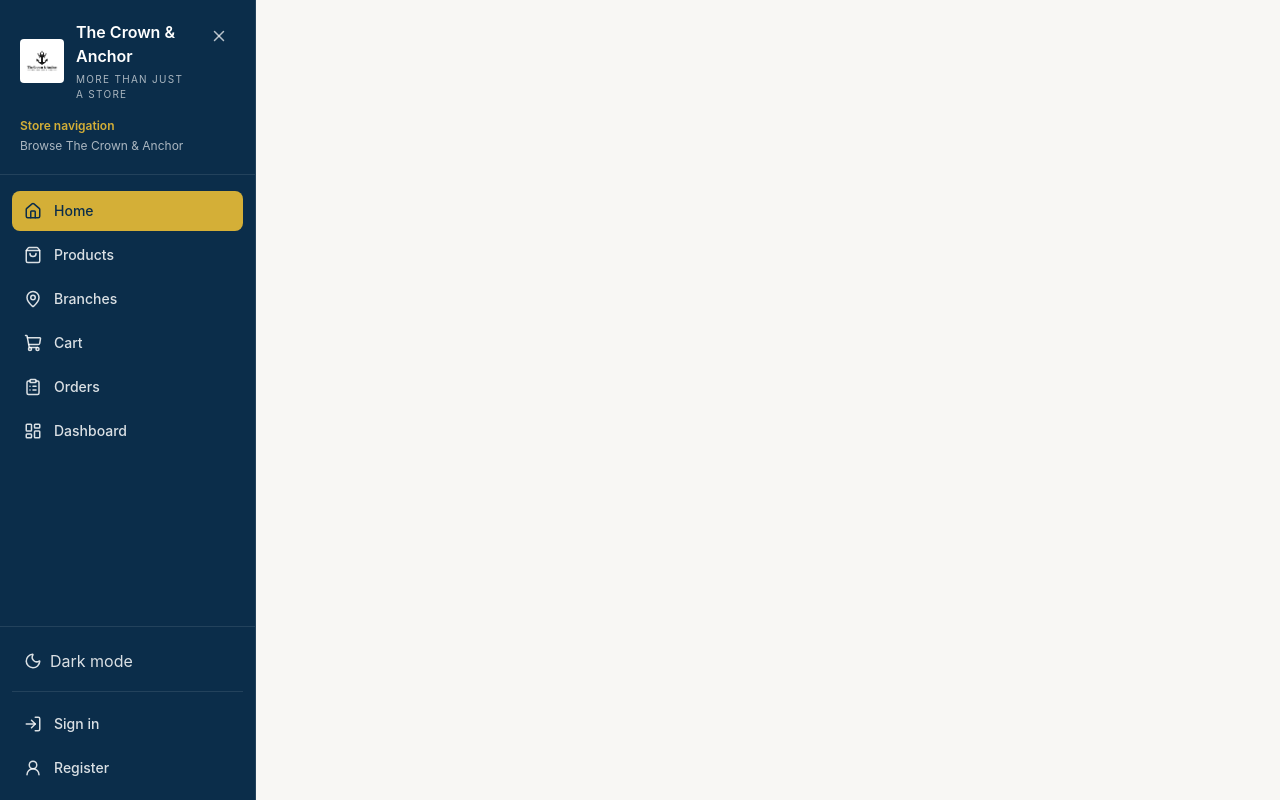
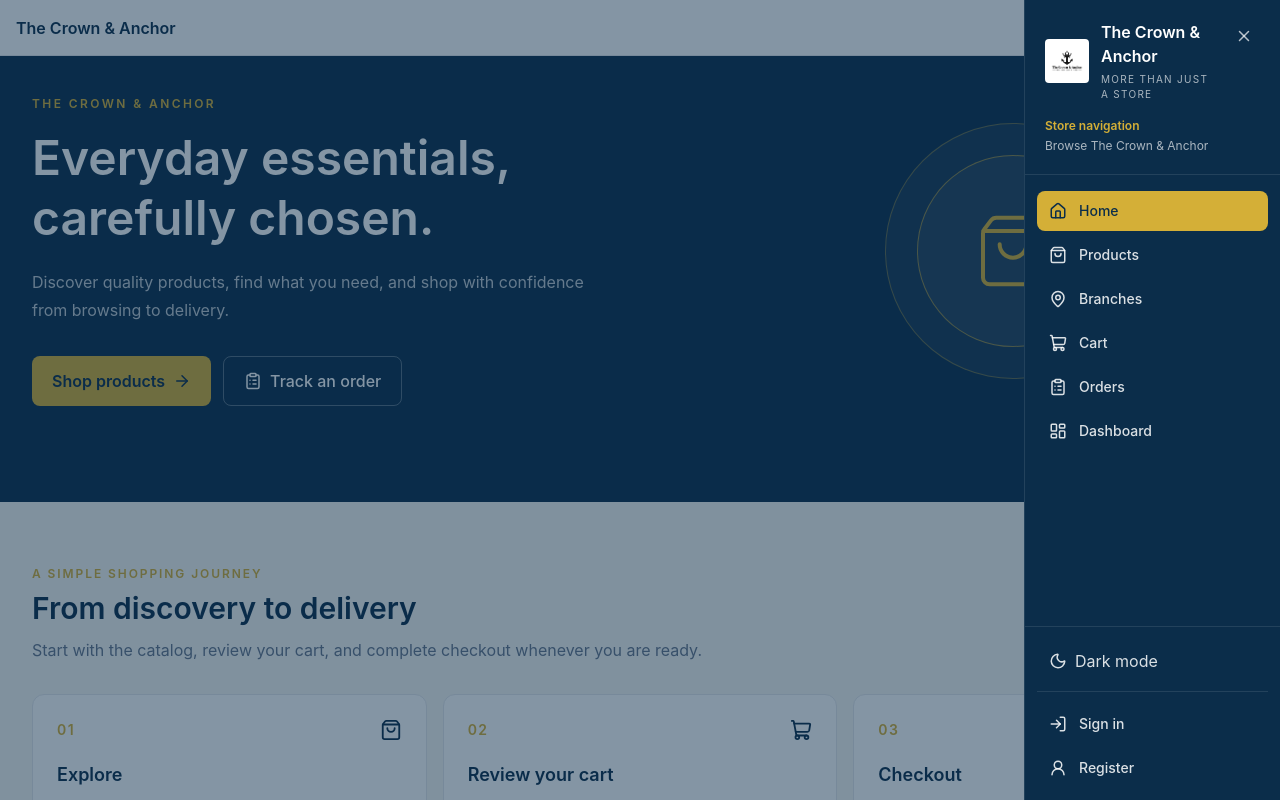
Before and after one commit to reham0138/store-app-, a React (Vite) app in the folder frontend/: page / in a window 1280 px wide. Both pictures are taken after a click on the button "Open store navigation". Shown: the top 800 px of the page. Built offline with nearby package versions, Linux system fonts and the light colour scheme.

Commit message:
fix: make storefront navigation a right-side toggle drawer

```diff
--- a/frontend/src/shared/components/NavBar.tsx
+++ b/frontend/src/shared/components/NavBar.tsx
@@ -7,12 +7,12 @@ import {
   LogOut,
   MapPin,
   Menu,
-  X,
   ShoppingCart,
   ShoppingBag,
   UserRound,
+  X,
 } from "lucide-react";
-import { Link } from "react-router-dom";
+import { Link, useLocation } from "react-router-dom";
 
 import DashboardSidebar from "./dashboard/DashboardSidebar";
 import type { DashboardSidebarItem } from "./dashboard/DashboardSidebar";
@@ -23,6 +23,12 @@ export default function NavBar() {
   const { totalItems } = useCart();
   const { user, logout } = useAuth();
   const [isOpen, setIsOpen] = useState(false);
+  const location = useLocation();
+
+  useEffect(() => {
+    setIsOpen(false);
+  }, [location.pathname]);
+
   useEffect(() => {
     if (!isOpen) return;
     const closeOnEscape = (event: KeyboardEvent) => {
@@ -74,8 +80,12 @@ export default function NavBar() {
         onClose={() => setIsOpen(false)}
         footer={footer}
         navigationLabel="Store navigation"
+        side="right"
+        desktopPersistent={false}
       />
-      <header className="fixed inset-x-0 top-0 z-30 flex h-14 items-center border-b border-border-subtle bg-surface-white px-4 lg:hidden">
+
+      <header className="fixed inset-x-0 top-0 z-30 flex h-14 items-center justify-between border-b border-border-subtle bg-surface-white px-4">
+        <Link to="/" className="font-semibold text-brand-navy">The Crown &amp; Anchor</Link>
         <button
           type="button"
           onClick={() => setIsOpen((open) => !open)}
@@ -86,14 +96,14 @@ export default function NavBar() {
         >
           {isOpen ? <X size={21} aria-hidden="true" /> : <Menu size={21} aria-hidden="true" />}
         </button>
-        <Link to="/" className="ms-3 font-semibold text-brand-navy">The Crown &amp; Anchor</Link>
       </header>
+
       {isOpen && (
         <button
           type="button"
           onClick={() => setIsOpen(false)}
           aria-label="Close store navigation"
-          className="fixed inset-0 z-30 bg-brand-navy/50 lg:hidden"
+          className="fixed inset-0 z-30 cursor-default bg-brand-navy/50"
         />
       )}
     </>
```
